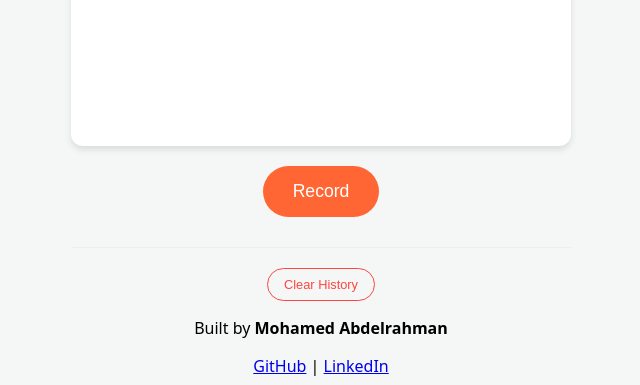
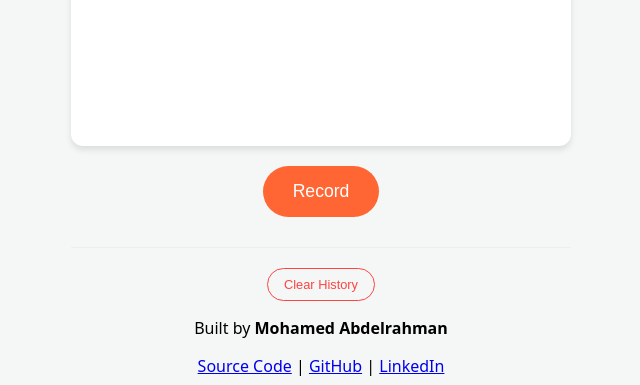
Before and after one commit to mohameds-dev/cf_ai_echo_journal, a website: page echo-journal/public/index.html in a window 1280 px wide. Shown: the part 438-823 px from the top of the page, without its empty margins (319-959 px from the left). Drawn offline with nearby package versions, Linux system fonts and the light colour scheme; no server answers.

Commit message:
Add source code link to frontend page

```diff
--- a/echo-journal/public/index.html
+++ b/echo-journal/public/index.html
@@ -24,6 +24,8 @@
         <footer class="portfolio-footer">
             <p>Built by <strong>Mohamed Abdelrahman</strong></p>
             <div class="links">
+                <a href="https://github.com/mohameds-dev/cf_ai_echo_journal" target="_blank">Source Code</a>
+                <span class="sep">|</span>
                 <a href="https://github.com/mohameds-dev" target="_blank">GitHub</a>
                 <span class="sep">|</span>
                 <a href="https://www.linkedin.com/in/msabdelrahman02/" target="_blank">LinkedIn</a>
```
